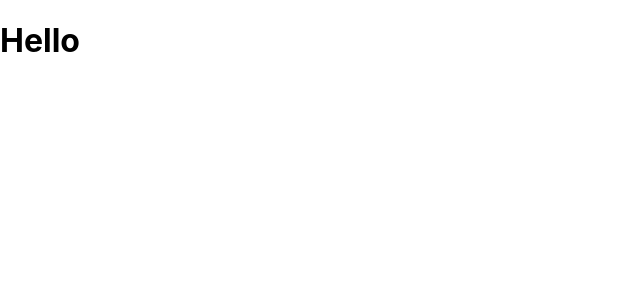
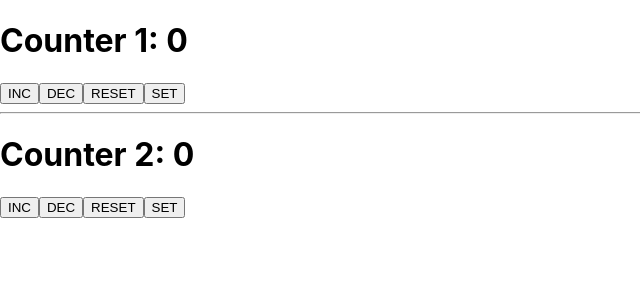
Before and after one commit to YevsInna/react-june2022, a React (Create React App) app: page / in a window 1280 px wide. Shown: the top 300 px of the page, without its empty margins (0-640 px from the left). Built offline with nearby package versions, Linux system fonts and the light colour scheme.

Commit message:
lesson 6 useReducer - counter

```diff
--- a/src/App.js
+++ b/src/App.js
@@ -1,12 +1,47 @@
-import logo from './logo.svg';
 import './App.css';
+import {useReducer} from "react";
+import {Counter1, Counter2} from "./components";
 
-function  App() {
-  return (
-    <div>
-     <h1>Hello</h1>
-    </div>
-  );
+function App() {
+
+    // const reducer = (state, action) => {
+    //     switch (action.type) {
+    //         case 'INC1':
+    //             return {...state, counter1: state.counter1 + 1}
+    //         case 'DEC1':
+    //             return {...state, counter1: state.counter1 - 1}
+    //         case 'RESET1':
+    //             return {...state, counter1: 0}
+    //         case 'SET1':
+    //             return {...state, counter1: action.payload}
+    //
+    //     }
+    //     return {...state}
+    // };
+    //
+    // const init = (initialValue) => {
+    //     return {counter1: initialValue, counter2: initialValue}
+    // }
+    //
+    // const [state, dispatch] = useReducer(reducer, 0, init);
+
+    return (
+        <div>
+            {/*<h2>Counter 1: {state.counter1}</h2>*/}
+            {/*<h2>Counter 2: {state.counter2}</h2>*/}
+            {/*<button onClick={() => dispatch({type: 'INC1'})}>INC</button>*/}
+            {/*<button onClick={() => dispatch({type: 'DEC1'})}>DEC</button>*/}
+            {/*<button onClick={()=>dispatch({type: 'RESET1'})}>RESET</button>*/}
+            {/*<button onClick={()=>dispatch({type: 'SET1', payload: 100})}>SET</button>*/}
+
+
+            <Counter1/>
+            <hr/>
+            <Counter2/>
+        </div>
+    );
+
+
 }
 
 export default App;
--- /dev/null
+++ b/src/components/Counter1.js
@@ -0,0 +1,17 @@
+import React from 'react';
+import {DEC, INC, RESET, SET, useCounter1Reducer} from "../reducers";
+
+const Counter1 = () => {
+    const [state, dispatch] = useCounter1Reducer();
+    return (
+        <div>
+            <h1>Counter 1: {state.counter1}</h1>
+            <button onClick={()=> dispatch({type: INC})}>INC</button>
+            <button onClick={()=> dispatch({type: DEC})}>DEC</button>
+            <button onClick={()=> dispatch({type: RESET})}>RESET</button>
+            <button onClick={()=> dispatch({type: SET, payload: 100})}>SET</button>
+        </div>
+    );
+};
+
+export {Counter1};
--- /dev/null
+++ b/src/components/Counter2.js
@@ -0,0 +1,17 @@
+import React from 'react';
+import {DEC, INC, RESET, SET, useCounter2Reducer,} from "../reducers";
+
+const Counter2 = () => {
+    const [state, dispatch] = useCounter2Reducer();
+    return (
+        <div>
+            <h1>Counter 2: {state.counter2}</h1>
+            <button onClick={()=> dispatch({type: INC})}>INC</button>
+            <button onClick={()=> dispatch({type: DEC})}>DEC</button>
+            <button onClick={()=> dispatch({type: RESET})}>RESET</button>
+            <button onClick={()=> dispatch({type: SET, payload: 200})}>SET</button>
+        </div>
+    );
+};
+
+export {Counter2};
--- /dev/null
+++ b/src/components/index.js
@@ -0,0 +1,2 @@
+export * from './Counter1';
+export * from './Counter2';
--- a/src/index.js
+++ b/src/index.js
@@ -6,9 +6,9 @@ import reportWebVitals from './reportWebVitals';
 
 const root = ReactDOM.createRoot(document.getElementById('root'));
 root.render(
-  <React.StrictMode>
+
     <App />
-  </React.StrictMode>
+
 );
 
 // If you want to start measuring performance in your app, pass a function
--- /dev/null
+++ b/src/reducers/counter.actions.js
@@ -0,0 +1,8 @@
+const INC = 'INC';
+const  DEC = 'DEC';
+const RESET = 'RESET';
+const SET = 'SET';
+
+export {
+    INC, DEC, RESET, SET
+};
--- /dev/null
+++ b/src/reducers/counter1.reducer.js
@@ -0,0 +1,19 @@
+import {useReducer} from "react";
+
+import {DEC, INC, RESET, SET} from "./counter.actions";
+
+const reducer = (state, action) => {
+    switch (action.type) {
+        case INC:
+            return {counter1: state.counter1 + 1}
+        case DEC:
+            return {counter1: state.counter1 - 1}
+        case RESET:
+            return {counter1: 0}
+        case SET:
+            return {counter1: action.payload}
+    }
+}
+const useCounter1Reducer = ()=> useReducer(reducer, {counter1: 0});
+
+export {useCounter1Reducer};
--- /dev/null
+++ b/src/reducers/counter2.reducer.js
@@ -0,0 +1,21 @@
+import {useReducer} from "react";
+
+import {DEC, INC, RESET, SET} from "./counter.actions";
+
+
+
+const reducer = (state, action) => {
+    switch (action.type) {
+        case INC:
+            return {counter2: state.counter2 + 1}
+        case DEC:
+            return {counter2: state.counter2 - 1}
+        case RESET:
+            return {counter2: 0}
+        case SET:
+            return {counter2: action.payload}
+    }
+}
+const useCounter2Reducer = ()=> useReducer(reducer, {counter2: 0});
+
+export {useCounter2Reducer};
--- /dev/null
+++ b/src/reducers/index.js
@@ -0,0 +1,3 @@
+export * from './counter1.reducer';
+export * from './counter2.reducer';
+export * from './counter.actions';
```
